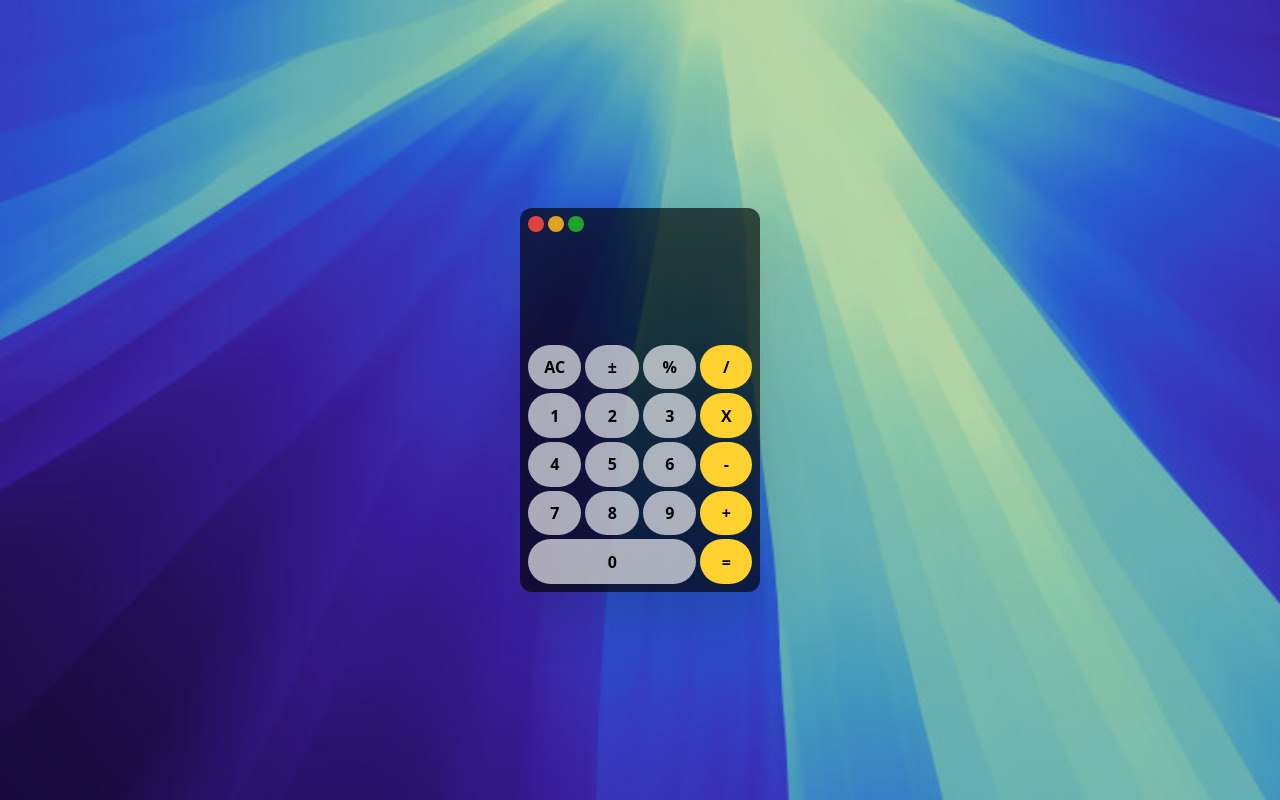
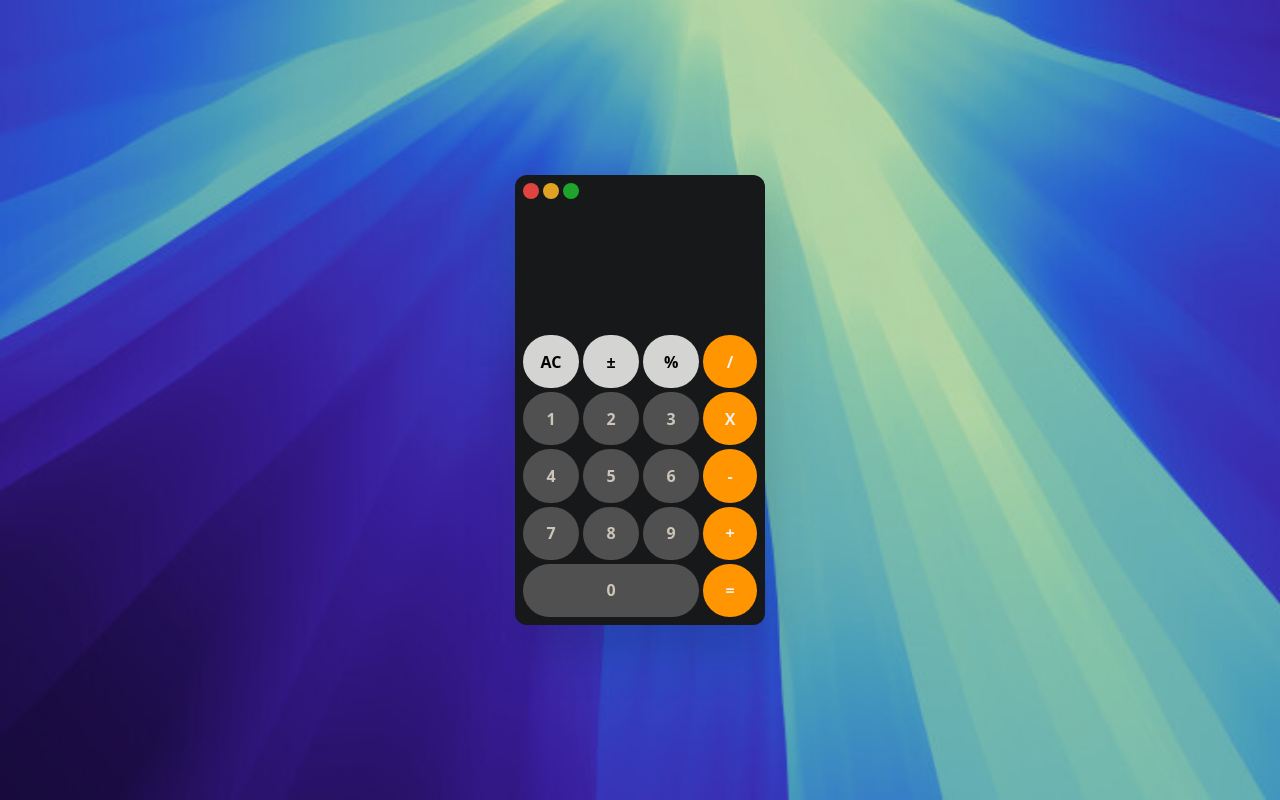
Before and after one commit to ojpbraga/calculator-challenge, a React (Vite) app: page / in a window 1280 px wide. Built offline with nearby package versions, Linux system fonts and the light colour scheme.

Commit message:
style: refactor

```diff
--- a/src/components/Calculator.jsx
+++ b/src/components/Calculator.jsx
@@ -24,7 +24,7 @@ function Calculator() {
     }, [isCalculate]);
 
   return (
-    <div className='bg-black/65 h-96 w-60 rounded-xl drop-shadow-2xl flex flex-col justify-between overflow-hidden p-2'>
+    <div className='bg-[#17181A] h-[450px] w-[250px] rounded-xl drop-shadow-2xl flex flex-col justify-between overflow-hidden p-2'>
         <Header/>
         <Display value={value}/>
         <Keyboard value={value} setValue={setValue} setIsCalculate={setIsCalculate} isCalculate={isCalculate} handleClear={handleClear}/>
--- a/src/components/Keyboard.jsx
+++ b/src/components/Keyboard.jsx
@@ -49,15 +49,15 @@ function Keyboard({value, setValue, setIsCalculate, isCalculate, handleClear}) {
     <div className='w-full h-[65%] flex gap-1'>
 
         <div className='grid grid-cols-3 gap-1 flex-1 items-center'>
-            <div onClick={handleClear} className='grid place-items-center w-full h-full bg-white/65 rounded-full font-semibold cursor-pointer'>AC</div>
-            <div className='grid place-items-center w-full h-full bg-white/65 rounded-full font-semibold cursor-not-allowed'>±</div>
-            <div className='grid place-items-center w-full h-full bg-white/65 rounded-full font-semibold cursor-not-allowed'>%</div>
+            <div onClick={handleClear} className='grid place-items-center w-full h-full bg-[#d4d4d2] rounded-full font-semibold cursor-pointer text-black'>AC</div>
+            <div className='grid place-items-center w-full h-full bg-[#d4d4d2] rounded-full font-semibold cursor-not-allowed text-black'>±</div>
+            <div className='grid place-items-center w-full h-full bg-[#d4d4d2] rounded-full font-semibold cursor-not-allowed text-black'>%</div>
 
             {
                 buttonsNumbers.map(button => button !== '0' ?
-                    <button onClick={handleClick} className='grid place-items-center w-full h-full bg-white/65 rounded-full font-semibold cursor-pointer' value={button} key={`button_${button}`}>{button}</button>
+                    <button onClick={handleClick} className='grid place-items-center w-full h-full bg-[#505050] rounded-full font-semibold cursor-pointer text-[#ccc5ba]' value={button} key={`button_${button}`}>{button}</button>
                     :
-                    <button onClick={handleClick} className='grid place-items-center w-full h-full bg-white/65 rounded-full font-semibold cursor-pointer col-span-3' value={button} key={`button_${button}`}>{button}</button>
+                    <button onClick={handleClick} className='grid place-items-center w-full h-full bg-[#505050] rounded-full font-semibold cursor-pointer col-span-3 text-[#ccc5ba]' value={button} key={`button_${button}`}>{button}</button>
                 )
             }
         </div>
@@ -65,7 +65,7 @@ function Keyboard({value, setValue, setIsCalculate, isCalculate, handleClear}) {
         <div className='h-full w-[23%] grid items-center gap-1'>
             {
                 buttonsMath.map(({value, element}) => (
-                    <button onClick={handleClick} className='grid place-items-center w-full h-full  rounded-full font-bold bg-amber-300 cursor-pointer' key={value}value={value}>{element}</button>
+                    <button onClick={handleClick} className='grid place-items-center w-full h-full  rounded-full font-bold bg-[#ff9500] cursor-pointer text-[#efefef]' key={value}value={value}>{element}</button>
                 ))
             }
 
```
